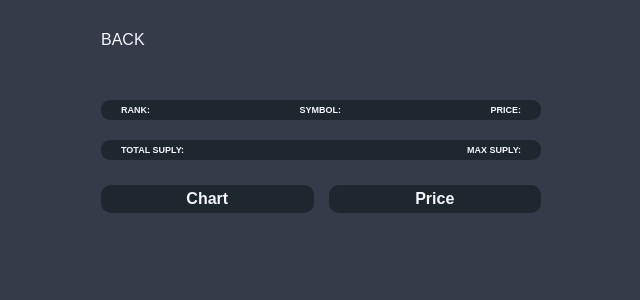
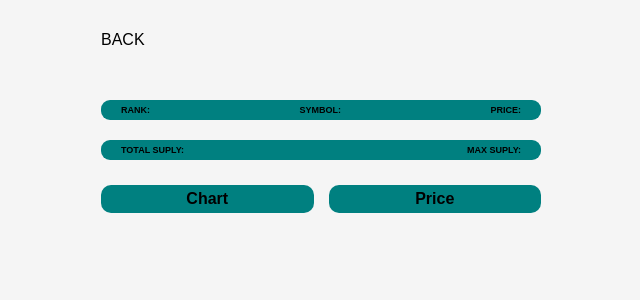
Before and after one commit to totw5701/nomad-reactJs-master, a React (Create React App) app: page /1 in a window 1280 px wide. Shown: the top 300 px of the page, without its empty margins (319-959 px from the left). Built offline with nearby package versions, Linux system fonts and the light colour scheme; no server answers.

Commit message:
ch06. dark-mode before recoil

```diff
--- a/package.json
+++ b/package.json
@@ -23,6 +23,7 @@
     "react-query": "^3.39.2",
     "react-router-dom": "^5.3.4",
     "react-scripts": "5.0.1",
+    "recoil": "^0.7.6",
     "styled-components": "^5.3.6",
     "typescript": "^4.9.4",
     "web-vitals": "^2.1.4"
--- a/src/App.tsx
+++ b/src/App.tsx
@@ -1,9 +1,9 @@
 import { createGlobalStyle } from "styled-components";
 import Router from "./router";
-
-import { ReactQueryDevtools } from 'react-query/devtools'
-import { Helmet } from "react-helmet";
-
+import { ThemeProvider } from "styled-components";
+import { darkTheme, lightTheme } from "./theme";
+import { ReactQueryDevtools } from "react-query/devtools";
+import { useState } from "react";
 
 const GlobalStyle = createGlobalStyle`
 
@@ -27,8 +27,8 @@ const GlobalStyle = createGlobalStyle`
   }
   body {
     font-family: 'Source Sans Pro', sans-serif;
-    background-color: ${props => props.theme.bgColor};
-    color: ${props => props.theme.textColor};
+    background-color: ${(props) => props.theme.bgColor};
+    color: ${(props) => props.theme.textColor};
   }
   a {
     text-decoration: none;
@@ -37,13 +37,15 @@ const GlobalStyle = createGlobalStyle`
 `;
 
 function App() {
+  const [isDark, setIsDark] = useState(false);
+  const toggleDark = () => setIsDark((current) => !current);
   return (
     <>
-    <Helmet><script src="https://kit.fontawesome.com/65bbb27fea.js" crossOrigin="anonymous"></script>
-</Helmet>
-      <Router />
-      <GlobalStyle />
-      <ReactQueryDevtools initialIsOpen={true}/>
+      <ThemeProvider theme={isDark ? darkTheme : lightTheme}>
+        <Router toggleDark={toggleDark} />
+        <GlobalStyle />
+        <ReactQueryDevtools initialIsOpen={true} />
+      </ThemeProvider>
     </>
   );
 }
--- a/src/index.tsx
+++ b/src/index.tsx
@@ -2,10 +2,7 @@ import React from "react";
 import ReactDOM from "react-dom/client";
 import App from "./App";
 
-import { ThemeProvider } from "styled-components";
-import { theme } from "./theme";
 import { QueryClient, QueryClientProvider } from "react-query";
-
 
 const queryClient = new QueryClient();
 
@@ -14,8 +11,6 @@ const root = ReactDOM.createRoot(
 );
 root.render(
   <QueryClientProvider client={queryClient}>
-    <ThemeProvider theme={theme}>
       <App />
-    </ThemeProvider>
   </QueryClientProvider>
 );
--- a/src/router.tsx
+++ b/src/router.tsx
@@ -2,17 +2,23 @@ import { BrowserRouter, Route, Switch } from "react-router-dom";
 import Coin from "./routes/Coin";
 import Coins from "./routes/Coins";
 
-function Router() {
-  return <BrowserRouter>
+interface IRouterProps {
+  toggleDark: () => void;
+}
+
+function Router({ toggleDark }: IRouterProps) {
+  return (
+    <BrowserRouter>
       <Switch>
         <Route path="/:coinId">
-        <Coin/>
+          <Coin />
         </Route>
         <Route path="/">
-        <Coins/>
+          <Coins toggleDark={toggleDark} />
         </Route>
       </Switch>
     </BrowserRouter>
+  );
 }
 
 export default Router;
--- a/src/routes/Coins.tsx
+++ b/src/routes/Coins.tsx
@@ -1,7 +1,11 @@
 import { useQuery } from "react-query";
 import { Link } from "react-router-dom";
 import styled from "styled-components";
-import { fetchCoins } from './../api';
+import { fetchCoins } from "./../api";
+
+interface ICoinProps {
+  toggleDark: () => void;
+}
 
 const Container = styled.div`
   padding: 0px 20px;
@@ -19,8 +23,9 @@ const Header = styled.header`
 const CoinList = styled.ul``;
 
 const Coin = styled.li`
-  background-color: white;
-  color: ${(props) => props.theme.bgColor};
+  background-color: ${(props) => props.theme.bgColor};
+  border: 1px solid ${(props) => props.theme.textColor};
+  color: ${(props) => props.theme.textColor};
   margin-bottom: 10px;
   border-radius: 10px;
   a {
@@ -33,7 +38,7 @@ const Coin = styled.li`
   &:hover {
     background-color: ${(props) => props.theme.accentColor};
     a {
-      color: ${(props) => props.theme.textColor};
+      color: ${(props) => props.theme.bgColor};
     }
   }
 `;
@@ -66,8 +71,8 @@ interface ICoin {
   type: string;
 }
 
-function Coins() {
-  const {isLoading, data} = useQuery<ICoin[]>("allCoins", fetchCoins)
+function Coins({ toggleDark }: ICoinProps) {
+  const { isLoading, data } = useQuery<ICoin[]>("allCoins", fetchCoins);
   /*const [coins, setCoins] = useState<ICoin[]>([]);
   const [loading, setLoading] = useState(true);
   useEffect(() => {
@@ -83,6 +88,7 @@ function Coins() {
     <Container>
       <Header>
         <Title>코인</Title>
+        <button onClick={toggleDark}>Toggle Mode</button>
       </Header>
       {isLoading ? (
         <Loader>Loading ...</Loader>
--- a/src/theme.ts
+++ b/src/theme.ts
@@ -1,8 +1,15 @@
 import { DefaultTheme } from "styled-components";
 
-export const theme: DefaultTheme = {
+export const darkTheme: DefaultTheme = {
   bgColor: "#353b48",
   textColor: "#f5f6fa",
   accentColor: "#686de0",
   boxColor: "#1e272e",
 };
+
+export const lightTheme: DefaultTheme = {
+  bgColor: "whitesmoke",
+  textColor: "black",
+  accentColor: "tomato",
+  boxColor: "teal",
+}
```
Also changed, not shown: 1 other file (tests, documents, lock files or other folders). Lines whose indentation alone changed are shown as unchanged.
